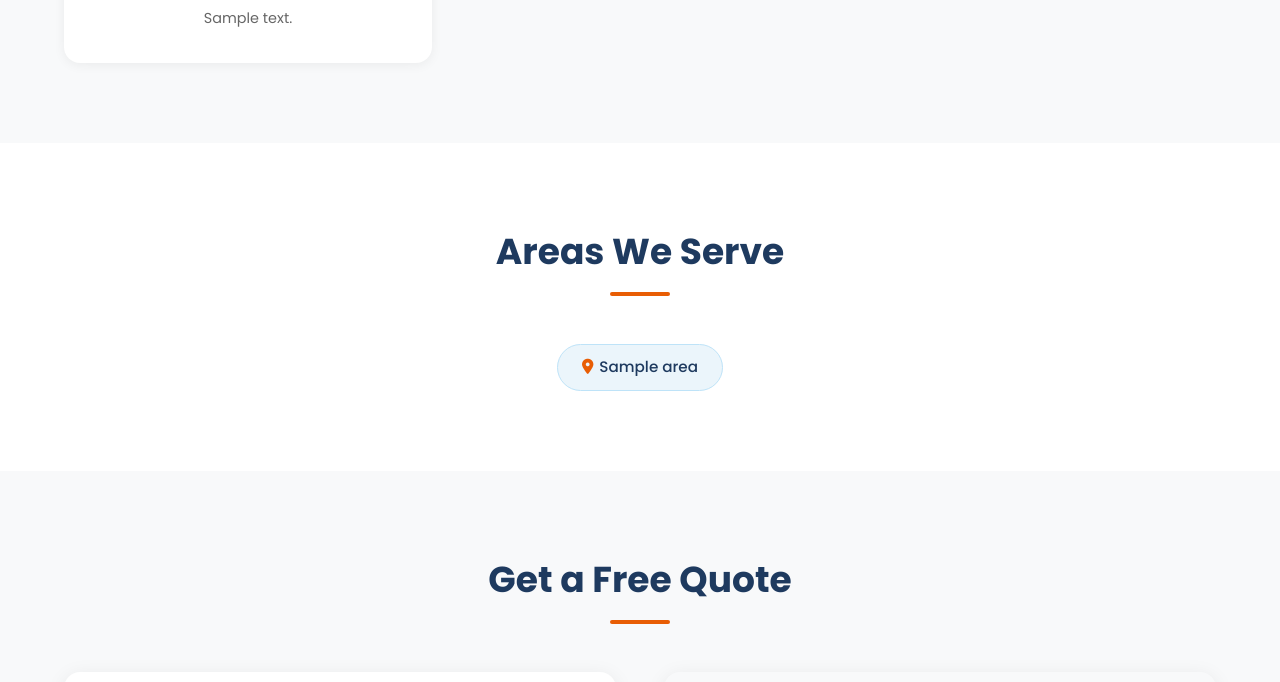
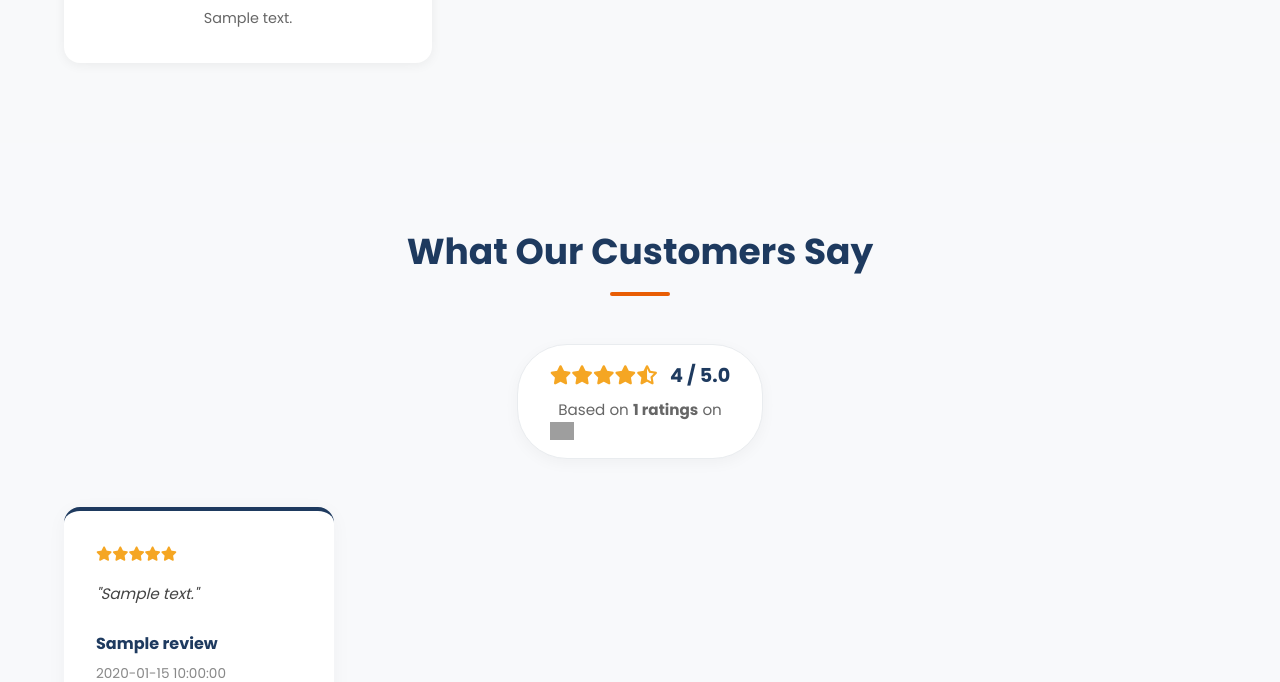
Before and after one commit to devidsankar48-hub/dsCleaningService, a Flask app: template templates/index.html in a window 1280 px wide. Shown: the part 1755-2437 px from the top of the page. Run offline with Flask 3, Linux system fonts and the light colour scheme; the template is opened without the code that fills it: most values are stand-ins (such as "Sample title", 1, 10 or a date in 2020); grey boxes marked "Sample" are stand-in pictures; grey boxes are pictures that could not be loaded.

Commit message:
Add customer reviews section with JustDial badge

```diff
--- a/app.py
+++ b/app.py
@@ -116,6 +116,31 @@ BUSINESS = {
     'areas': [
         'Tirupati', 'Korlagunta', 'Maruthi Nagar', 'Subash Nagar',
         'Kothapalli', 'Renigunta', 'Tiruchanoor', 'MR Palli', 'LB Nagar',
+    ],
+    'rating': '4.9',
+    'review_count': '88',
+    'justdial_url': 'https://www.justdial.com/Tirupati/D-S-House-Cleaning-Services-Near-V-V-Mart-Tirupati-Bazar/9999PX877-X877-240810102743-Y3Y8_BZDET',
+    'reviews': [
+        {
+            'name': 'King',
+            'date': '01 Aug 2026',
+            'text': 'I recently used D S House Cleaning Services for my new house deep cleaning, and old house restroom maintenance. I am very happy with their work! The team was so humble, fast and efficient, getting everything done in no time.'
+        },
+        {
+            'name': 'Prasanna',
+            'date': '18 Aug 2026',
+            'text': 'I had a great experience with D S House Cleaning Services! They did an excellent job cleaning my home. The team was friendly and worked very hard. My house looks amazing now! I will definitely call them again.'
+        },
+        {
+            'name': 'Divya',
+            'date': '16 Apr',
+            'text': 'D S House Cleaning Services is amazing! They do an excellent job cleaning my home. The staff is friendly and always on time. My house looks great after they finish. They pay attention to every detail.'
+        },
+        {
+            'name': 'Sbfc Gym',
+            'date': '14 Aug',
+            'text': 'I recently hired D S House Cleaning Services for a thorough cleaning of my home, and I couldn`t be more satisfied! Their team displayed exceptional professionalism and attention to detail. Highly recommend!'
+        }
     ],
 }
 
--- a/static/css/style.css
+++ b/static/css/style.css
@@ -702,6 +702,86 @@ ul { list-style: none; }
     to   { opacity: 1; transform: translateY(0); }
 }
 
+/* ---------- Reviews ---------- */
+.reviews {
+    padding: 80px 0;
+    background: #f8f9fb;
+}
+
+.reviews-header {
+    text-align: center;
+    margin-bottom: 48px;
+}
+
+.rating-badge {
+    display: inline-block;
+    background: #fff;
+    padding: 16px 32px;
+    border-radius: 50px;
+    box-shadow: 0 4px 15px rgba(0,0,0,0.04);
+    border: 1px solid #e9ecef;
+}
+
+.rating-badge .stars {
+    color: #f5a623;
+    font-size: 1.2rem;
+    margin-right: 8px;
+}
+
+.rating-badge .rating-score {
+    font-weight: 700;
+    font-size: 1.2rem;
+    color: #1E3A5F;
+}
+
+.rating-badge p {
+    margin-top: 6px;
+    font-size: 0.95rem;
+    color: #666;
+}
+
+.reviews-grid {
+    display: grid;
+    grid-template-columns: repeat(4, 1fr);
+    gap: 24px;
+}
+
+.review-card {
+    background: #fff;
+    padding: 32px;
+    border-radius: 16px;
+    box-shadow: 0 4px 20px rgba(0,0,0,0.04);
+    border-top: 4px solid #1E3A5F;
+    display: flex;
+    flex-direction: column;
+}
+
+.review-stars {
+    color: #f5a623;
+    margin-bottom: 16px;
+    font-size: 0.9rem;
+}
+
+.review-text {
+    font-size: 0.95rem;
+    color: #444;
+    font-style: italic;
+    margin-bottom: 24px;
+    line-height: 1.6;
+    flex-grow: 1;
+}
+
+.review-author strong {
+    display: block;
+    color: #1E3A5F;
+    margin-bottom: 4px;
+}
+
+.review-author span {
+    font-size: 0.85rem;
+    color: #888;
+}
+
 /* ---------- Footer / CTA ---------- */
 .footer-cta {
     background: linear-gradient(135deg, #1E3A5F 0%, #0F2440 100%);
@@ -819,6 +899,24 @@ ul { list-style: none; }
 
     .trust-bar .container {
         grid-template-columns: repeat(2, 1fr);
+    }
+
+    /* --- Reviews: Horizontal Scroll --- */
+    .reviews-grid {
+        display: flex;
+        overflow-x: auto;
+        scroll-snap-type: x mandatory;
+        gap: 16px;
+        padding-bottom: 24px;
+        scrollbar-width: none;
+        -ms-overflow-style: none;
+    }
+    .reviews-grid::-webkit-scrollbar {
+        display: none;
+    }
+    .review-card {
+        min-width: 280px;
+        scroll-snap-align: center;
     }
 
     /* --- Services: Horizontal Scroll --- */
--- a/templates/index.html
+++ b/templates/index.html
@@ -165,6 +165,41 @@
                     <p>{{ item.desc }}</p>
                 </div>
                 {% endfor %}
+            </div>
+        </div>
+    </section>
+
+    <!-- ==================== REVIEWS ==================== -->
+    <section class="reviews" id="reviews">
+        <div class="container">
+            <div class="reviews-header fade-in">
+                <h2 class="section-title">What Our Customers Say</h2>
+                <div class="rating-badge">
+                    <span class="stars"><i class="fa-solid fa-star"></i><i class="fa-solid fa-star"></i><i class="fa-solid fa-star"></i><i class="fa-solid fa-star"></i><i class="fa-solid fa-star-half-stroke"></i></span>
+                    <span class="rating-score">{{ biz.rating }} / 5.0</span>
+                    <p>Based on <strong>{{ biz.review_count }} ratings</strong> on <img src="https://akam.cdn.jdmagicbox.com/images/icontent/jdwap/jd_logo_14px.svg" alt="JustDial" style="height: 18px; vertical-align: middle; margin-bottom: 2px;"></p>
+                </div>
+            </div>
+
+            <div class="reviews-grid">
+                {% for review in biz.reviews %}
+                <div class="review-card fade-in">
+                    <div class="review-stars">
+                        <i class="fa-solid fa-star"></i><i class="fa-solid fa-star"></i><i class="fa-solid fa-star"></i><i class="fa-solid fa-star"></i><i class="fa-solid fa-star"></i>
+                    </div>
+                    <p class="review-text">"{{ review.text }}"</p>
+                    <div class="review-author">
+                        <strong>{{ review.name }}</strong>
+                        <span>{{ review.date }}</span>
+                    </div>
+                </div>
+                {% endfor %}
+            </div>
+
+            <div style="text-align: center; margin-top: 48px;" class="fade-in">
+                <a href="{{ biz.justdial_url }}" target="_blank" rel="noopener noreferrer" class="btn btn-outline" style="border: 2px solid #1E3A5F; color: #1E3A5F; background: transparent;">
+                    Read more reviews or leave your own!
+                </a>
             </div>
         </div>
     </section>
```
